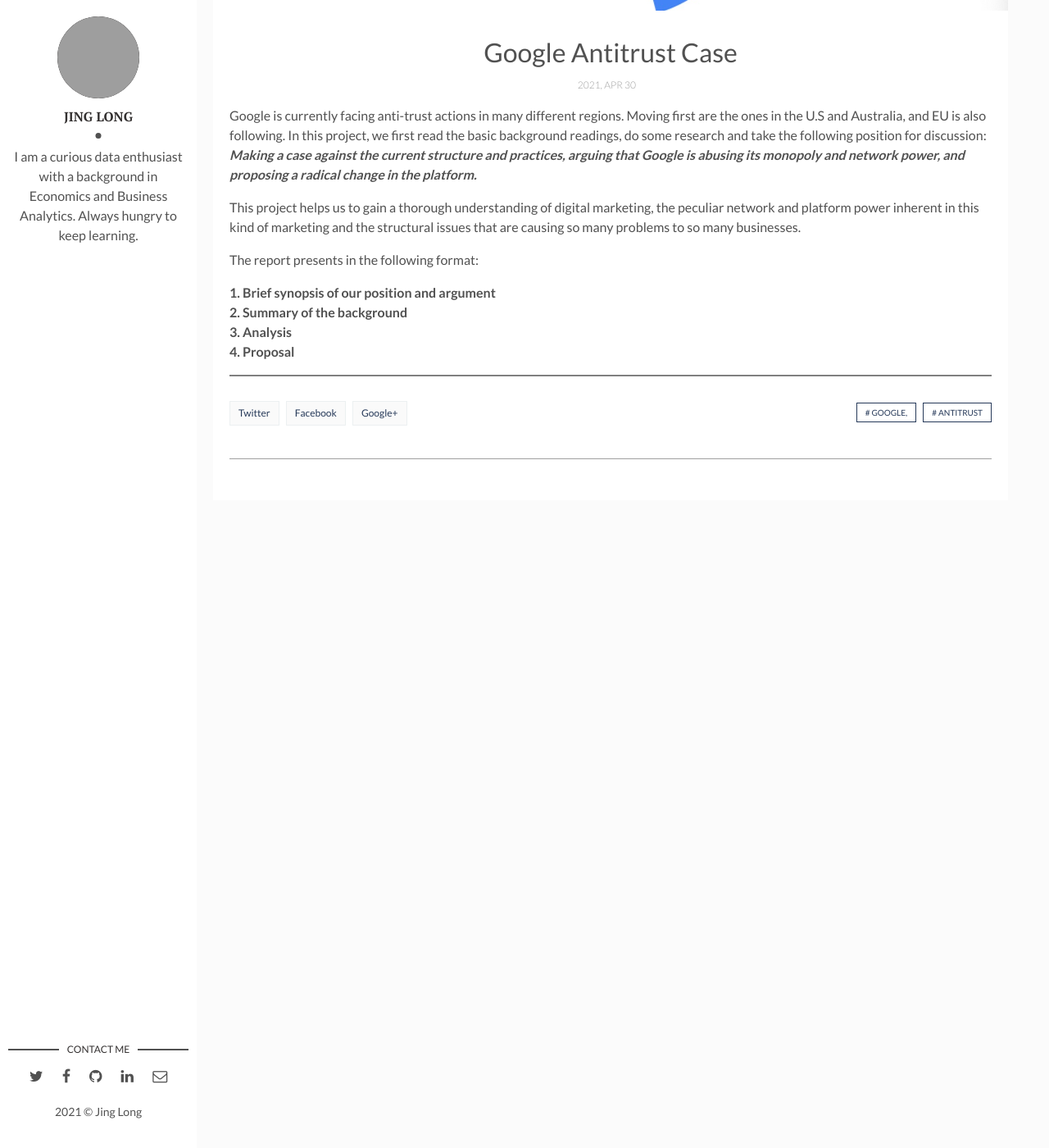
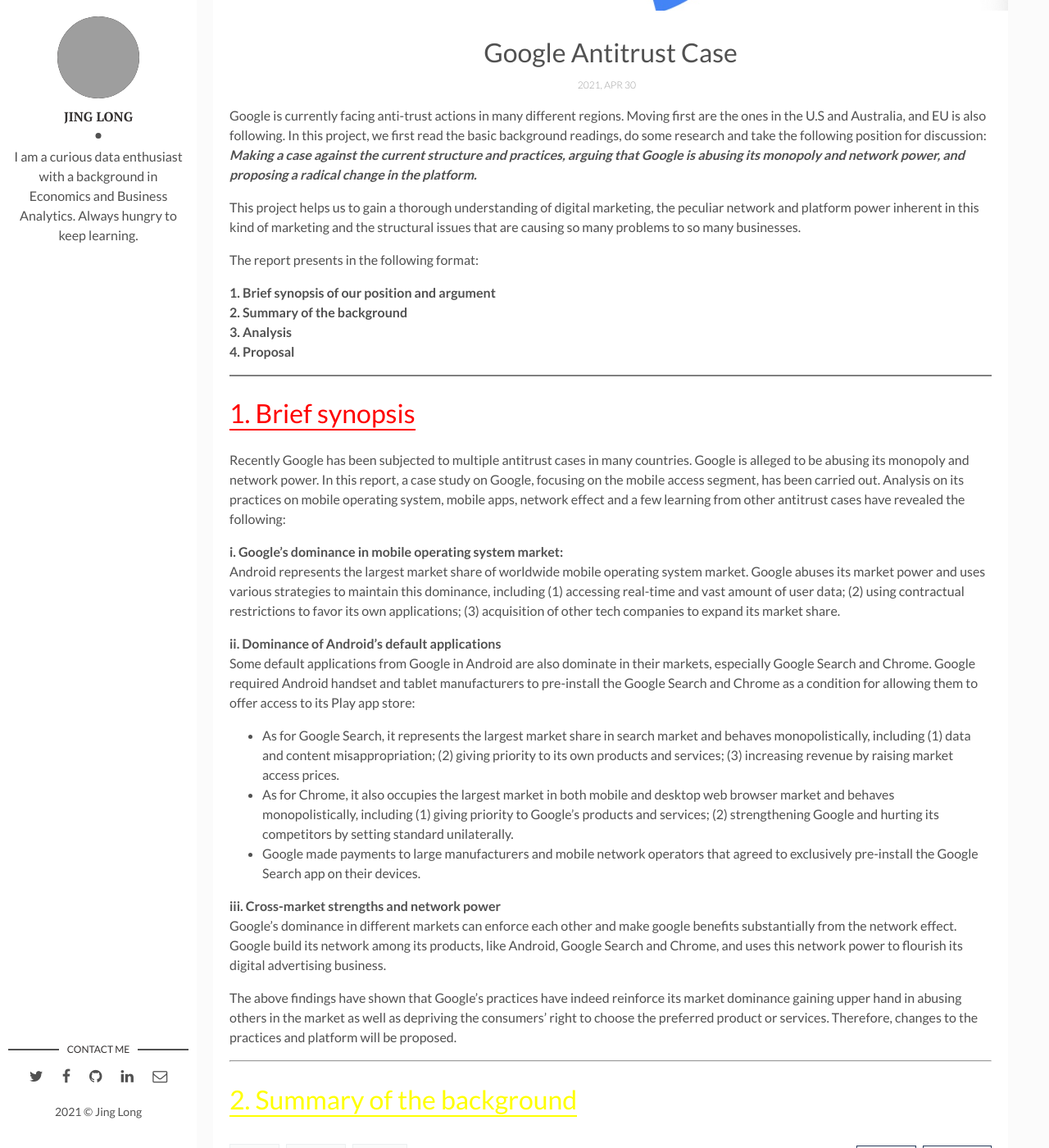
Before and after one commit to jing042323/jing-long, a Jekyll site: the page built from _posts/2021-10-16-google_antitrust.markdown, in a window 1280 px wide and 1400 px high, scrolled down 507 px. Shown: the whole window at 82% size. Built offline with Jekyll 4.4.1, drawn with Linux system fonts in a browser that asks for light colours; comment, search, counter and statistics services are not loaded; before the commit the page ends 1137 px from its top, so only the background shows below that; grey boxes are pictures that could not be loaded.

Commit message:
upate google antitrust

```diff
--- a/_posts/2021-10-16-google_antitrust.markdown
+++ b/_posts/2021-10-16-google_antitrust.markdown
@@ -21,3 +21,25 @@
 **4. Proposal**
 
 <hr style="border:1.5px solid gray">
+
+# <span style="border-bottom:2px solid red;color:red">1. Brief synopsis</span>
+
+Recently Google has been subjected to multiple antitrust cases in many countries. Google is alleged to be abusing its monopoly and network power. In this report, a case study on Google, focusing on the mobile access segment, has been carried out. Analysis on its practices on mobile operating system, mobile apps, network effect and a few learning from other antitrust cases have revealed the following:
+
+**i.	Google’s dominance in mobile operating system market:**
+Android represents the largest market share of worldwide mobile operating system market. Google abuses its market power and uses various strategies to maintain this dominance, including (1) accessing real-time and vast amount of user data; (2) using contractual restrictions to favor its own applications; (3) acquisition of other tech companies to expand its market share.
+
+**ii.	Dominance of Android’s default applications**
+Some default applications from Google in Android are also dominate in their markets, especially Google Search and Chrome. Google required Android handset and tablet manufacturers to pre-install the Google Search and Chrome as a condition for allowing them to offer access to its Play app store:
+- As for Google Search, it represents the largest market share in search market and behaves monopolistically, including (1) data and content misappropriation; (2) giving priority to its own products and services; (3) increasing revenue by raising market access prices.
+- As for Chrome, it also occupies the largest market in both mobile and desktop web browser market and behaves monopolistically, including (1) giving priority to Google’s products and services; (2) strengthening Google and hurting its competitors by setting standard unilaterally.
+- Google made payments to large manufacturers and mobile network operators that agreed to exclusively pre-install the Google Search app on their devices.
+
+**iii.	Cross-market strengths and network power**
+Google’s dominance in different markets can enforce each other and make google benefits substantially from the network effect. Google build its network among its products, like Android, Google Search and Chrome, and uses this network power to flourish its digital advertising business.
+
+The above findings have shown that Google’s practices have indeed reinforce its market dominance gaining upper hand in abusing others in the market as well as depriving the consumers’ right to choose the preferred product or services. Therefore, changes to the practices and platform will be proposed.
+
+***
+
+# <span style="border-bottom:2px solid yellow;color:yellow">2. Summary of the background</span>
```
